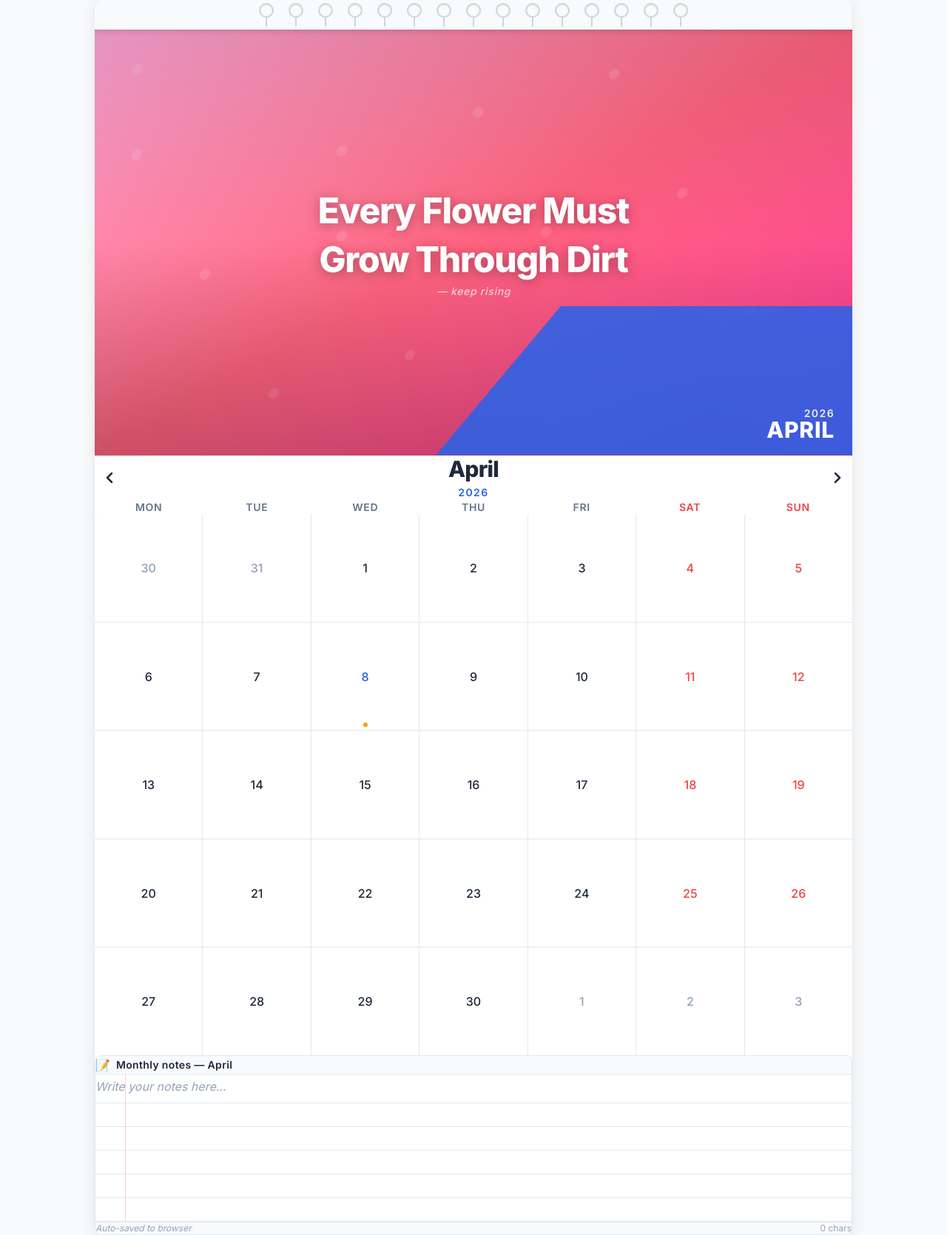
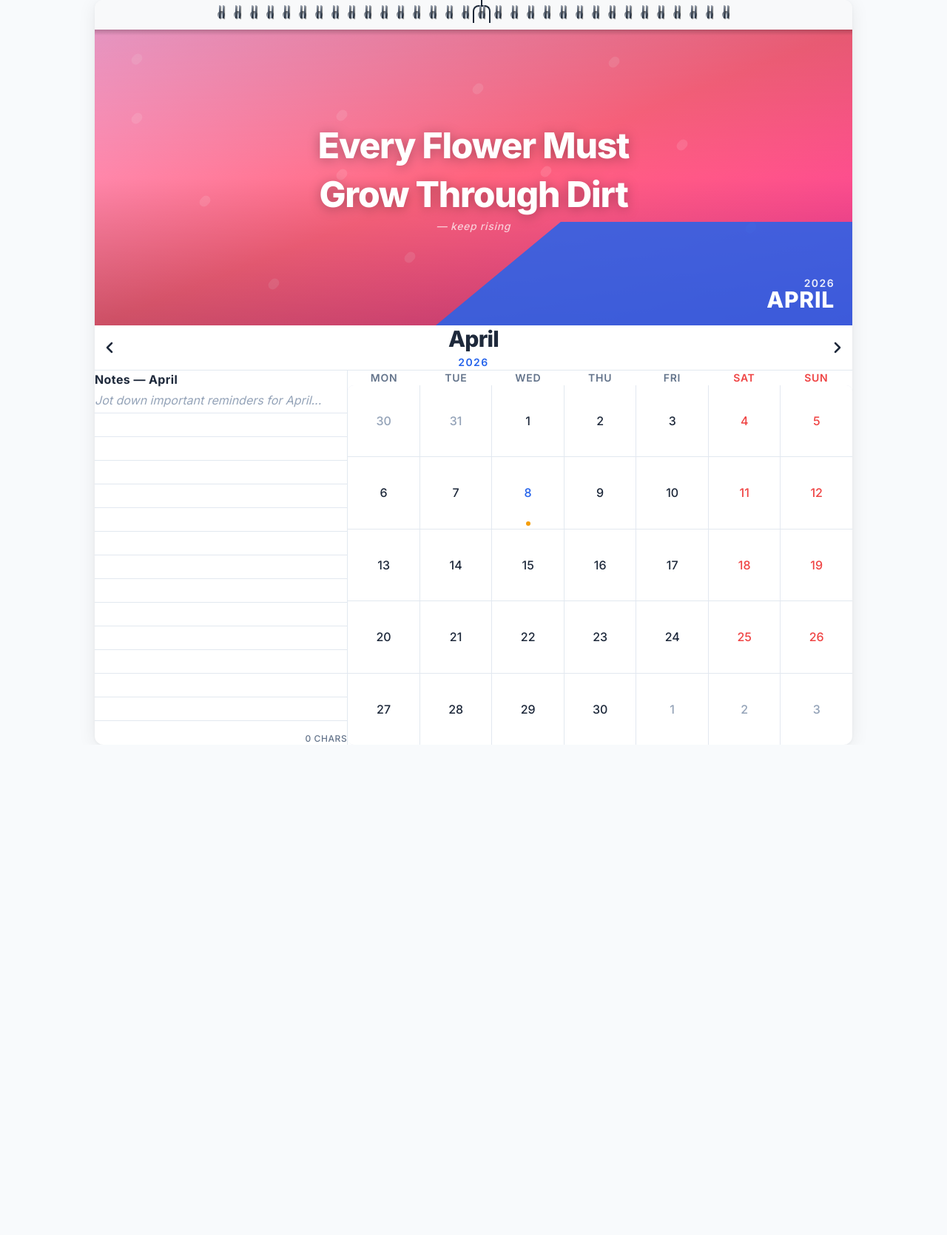
Before and after one commit to Subhashini-K/TUF_Calendar_Task, a React (Vite) app: page / in a window 1280 px wide. Shown: the whole page at 74% size. After the commit the page ends 1007 px from the top, so only its background shows below. Built offline with nearby package versions, Linux system fonts and the light colour scheme.

Commit message:
fix: Enhanced layout,spiral binding and notes

```diff
--- a/src/components/CalendarWidget.jsx
+++ b/src/components/CalendarWidget.jsx
@@ -1,8 +1,11 @@
 /**
  * CalendarWidget — Root component for the interactive wall calendar.
  *
- * Manages shared state (currentMonth, currentYear, selectedRange)
- * and composes all child components.
+ * Composes the full calendar layout:
+ *   Desktop: left panel = HeroImage, right panel = Header + Grid + Notes
+ *   Mobile:  stacked — HeroImage → Header → Grid → Notes
+ *
+ * Manages all shared state: currentMonth, currentYear, selectedRange.
  */
 
 import { useState, useCallback } from "react";
@@ -17,7 +20,7 @@ export const CalendarWidget = () => {
   const [currentYear, setCurrentYear] = useState(today.getFullYear());
   const [selectedRange, setSelectedRange] = useState({ start: null, end: null });
 
-  const handlePrevMonth = () => {
+  const handlePrevMonth = useCallback(() => {
     setCurrentMonth((prevMonth) => {
       if (prevMonth === 0) {
         setCurrentYear((y) => y - 1);
@@ -25,11 +28,10 @@ export const CalendarWidget = () => {
       }
       return prevMonth - 1;
     });
-    // Reset selection when changing months
     setSelectedRange({ start: null, end: null });
-  };
+  }, []);
 
-  const handleNextMonth = () => {
+  const handleNextMonth = useCallback(() => {
     setCurrentMonth((prevMonth) => {
       if (prevMonth === 11) {
         setCurrentYear((y) => y + 1);
@@ -37,35 +39,60 @@ export const CalendarWidget = () => {
       }
       return prevMonth + 1;
     });
-    // Reset selection when changing months
     setSelectedRange({ start: null, end: null });
-  };
+  }, []);
 
   const handleRangeChange = useCallback((range) => {
     setSelectedRange(range);
   }, []);
 
   return (
-    <div className="w-full max-w-5xl mx-auto">
-      <div className="rounded-xl shadow-[var(--shadow-calendar)] bg-[var(--color-surface-card)] overflow-hidden">
+    <div className="w-full max-w-5xl mx-auto px-2 sm:px-0">
+      <div
+        className="
+          rounded-xl overflow-hidden
+          shadow-[var(--shadow-calendar)]
+          bg-[var(--color-surface-card)]
+          transition-shadow duration-[var(--transition-normal)]
+          hover:shadow-[var(--shadow-calendar-hover)]
+          flex flex-col
+        "
+      >
+        {/* ── Top Panel: Hero Image (Full Width) ── */}
         <HeroImage month={currentMonth} year={currentYear} />
+
+        {/* ── Middle Panel: Header ── */}
         <CalendarHeader
           month={currentMonth}
           year={currentYear}
           onPrev={handlePrevMonth}
           onNext={handleNextMonth}
         />
+
+        {/* Subtle separator */}
+        <div className="mx-5 h-[1px] bg-[var(--color-border-light)] shrink-0" />
+
+        {/* ── Bottom Panel: Notes (Left) + Grid (Right) ── */}
+        <div className="grid grid-cols-1 md:grid-cols-[1fr_1.5fr] lg:grid-cols-[1fr_2fr] gap-4 sm:gap-0 pt-2 sm:pt-4">
+          <div className="h-full">
+            {/* Notes Panel */}
+            <NotesPanel
+              selectedRange={selectedRange}
+              month={currentMonth}
+              year={currentYear}
+            />
+          </div>
+
+          <div className="h-full border-t sm:border-t-0 sm:border-l border-[var(--color-border-light)]">
+            {/* Calendar Grid */}
             <CalendarGrid
               month={currentMonth}
               year={currentYear}
               selectedRange={selectedRange}
               onRangeChange={handleRangeChange}
             />
-        <NotesPanel
-          selectedRange={selectedRange}
-          month={currentMonth}
-          year={currentYear}
-        />
+          </div>
+        </div>
       </div>
     </div>
   );
--- a/src/components/HeroImage.jsx
+++ b/src/components/HeroImage.jsx
@@ -118,7 +118,7 @@ const getSeasonalDecor = (month) => {
 };
 
 /** Number of spiral holes to render */
-const SPIRAL_HOLE_COUNT = 15;
+const SPIRAL_HOLE_COUNT = 32;
 
 export const HeroImage = ({ month, year }) => {
   const monthName = MONTH_NAMES[month];
@@ -126,47 +126,56 @@ export const HeroImage = ({ month, year }) => {
   const gradient = MONTH_GRADIENTS[month];
 
   return (
-    <div className="relative w-full select-none">
+    <div className="relative w-full h-full select-none flex flex-col">
       {/* ── Spiral Binding ── */}
       <div
         className="
           relative z-10 flex items-center justify-center
-          w-full h-8 sm:h-10
-          bg-[var(--color-surface-off-white)]
+          w-full h-8 sm:h-10 shrink-0
+          bg-[#f8f9fa]
         "
         aria-hidden="true"
       >
         {/* Shadow strip below binding */}
-        <div className="absolute top-full left-0 right-0 h-2 bg-gradient-to-b from-black/10 to-transparent z-10" />
+        <div className="absolute top-full left-0 right-0 h-2 bg-gradient-to-b from-black/20 to-transparent z-10" />
 
-        <div className="flex items-center justify-center gap-[clamp(8px,2.5vw,20px)] px-4">
-          {Array.from({ length: SPIRAL_HOLE_COUNT }, (_, i) => (
+        <div className="flex items-center justify-center gap-[clamp(4px,1vw,12px)] px-4">
+          {Array.from({ length: SPIRAL_HOLE_COUNT }, (_, i) => {
+            const isCenterHanger = i === Math.floor(SPIRAL_HOLE_COUNT / 2);
+
+            return (
               <div key={i} className="relative flex flex-col items-center">
-              {/* Ring */}
+                {/* Center Wall Hanger Hook */}
+                {isCenterHanger && (
+                  <div className="absolute -top-6 w-8 h-10 -ml-4 flex flex-col items-center">
+                    <div className="w-0.5 h-4 bg-gray-800" />
+                    <div className="w-6 h-6 border-b-2 border-l-2 border-r-2 border-gray-800 rounded-b-lg rotate-180" />
+                  </div>
+                )}
+
+                {/* Double Wire */}
+                <div className="absolute -top-1 sm:-top-2 flex gap-[2px] sm:gap-[3px] z-20">
+                  <div className="w-[1.5px] sm:w-[2px] h-[14px] sm:h-[18px] rounded-full bg-gradient-to-b from-gray-400 via-gray-600 to-gray-800 shadow-[1px_1px_1px_rgba(0,0,0,0.5)]" />
+                  <div className="w-[1.5px] sm:w-[2px] h-[14px] sm:h-[18px] rounded-full bg-gradient-to-b from-gray-400 via-gray-600 to-gray-800 shadow-[1px_1px_1px_rgba(0,0,0,0.5)]" />
+                </div>
+
+                {/* Punched Hole */}
                 <div
                   className="
-                  w-4 h-4 sm:w-5 sm:h-5
-                  rounded-full
-                  border-2 border-[var(--color-border-medium)]
-                  bg-[var(--color-surface-off-white)]
-                  shadow-[inset_0_1px_2px_rgba(0,0,0,0.1)]
-                "
-              />
-              {/* Wire connector */}
-              <div
-                className="
-                  w-[2px] h-2 sm:h-3
+                    w-2 h-2 sm:w-2.5 sm:h-2.5
+                    rounded-full mt-1.5
                     bg-[var(--color-border-medium)]
-                  rounded-b-full
+                    shadow-[inset_0_2px_4px_rgba(0,0,0,0.6)]
                   "
                 />
               </div>
-          ))}
+            );
+          })}
         </div>
       </div>
 
       {/* ── Hero Panel ── */}
-      <div className={`relative w-full aspect-[16/10] sm:aspect-[16/9] overflow-hidden bg-gradient-to-br ${gradient}`}>
+      <div className={`relative w-full aspect-[16/10] lg:aspect-auto lg:flex-1 lg:min-h-[400px] overflow-hidden bg-gradient-to-br ${gradient}`}>
         {/* Seasonal decorative elements */}
         {getSeasonalDecor(month)}
 
--- a/src/components/NotesPanel.jsx
+++ b/src/components/NotesPanel.jsx
@@ -20,140 +20,144 @@ const MONTH_NAMES = [
 ];
 
 /**
- * Generates the localStorage key for a given month/year.
- */
-const getStorageKey = (year, month) => {
-  const monthStr = String(month + 1).padStart(2, "0");
-  return `calendar-notes-${year}-${monthStr}`;
-};
-
-/**
  * Formats a Date as "Mon D" (e.g. "Apr 3").
  */
 const formatShortDate = (date) => {
   return date.toLocaleDateString("en-US", { month: "short", day: "numeric" });
 };
 
+/**
+ * Generates context (key, header) based on the selection state.
+ */
+const getNotesContext = (selectedRange, year, month) => {
+  const start = selectedRange?.start;
+  const end = selectedRange?.end;
+
+  // 1. MONTHLY NOTES (no selection)
+  if (!start && !end) {
+    return {
+      key: `notes-monthly-${year}-${String(month + 1).padStart(2, "0")}`,
+      header: `Notes — ${MONTH_NAMES[month]}`,
+      placeholder: `Jot down important reminders for ${MONTH_NAMES[month]}...`,
+    };
+  }
+
+  // 2. DAILY NOTES (only start selected, or start == end)
+  if (start && (!end || start.getTime() === end.getTime())) {
+    const y = start.getFullYear();
+    const m = String(start.getMonth() + 1).padStart(2, "0");
+    const d = String(start.getDate()).padStart(2, "0");
+
+    return {
+      key: `notes-daily-${y}-${m}-${d}`,
+      header: `Notes: ${formatShortDate(start)}`,
+      placeholder: `What's happening on ${formatShortDate(start)}?`,
+    };
+  }
+
+  // 3. DATE RANGE NOTES (start and end selected)
+  if (start && end) {
+    const startStr = `${start.getFullYear()}-${start.getMonth() + 1}-${start.getDate()}`;
+    const endStr = `${end.getFullYear()}-${end.getMonth() + 1}-${end.getDate()}`;
+
+    return {
+      key: `notes-range-${startStr}-to-${endStr}`,
+      header: `Notes: ${formatShortDate(start)} – ${formatShortDate(end)}`,
+      placeholder: `Planning for ${formatShortDate(start)} to ${formatShortDate(end)}...`,
+    };
+  }
+};
+
 export const NotesPanel = ({ selectedRange, month, year }) => {
   const [notes, setNotes] = useState("");
-  const storageKey = getStorageKey(year, month);
-  const monthName = MONTH_NAMES[month];
 
-  // Load notes from localStorage when month/year changes
+  // Determine current notes context dynamically
+  const ctx = getNotesContext(selectedRange, year, month);
+
+  // Load notes from localStorage when context (storage key) changes
   useEffect(() => {
-    const savedNotes = localStorage.getItem(storageKey);
+    const savedNotes = localStorage.getItem(ctx.key);
     setNotes(savedNotes || "");
-  }, [storageKey]);
+  }, [ctx.key]);
 
-  // Save notes to localStorage on change (debounced via the handler)
+  // Save notes to localStorage on change
   const handleNotesChange = useCallback(
     (event) => {
       const value = event.target.value;
       setNotes(value);
-      localStorage.setItem(storageKey, value);
+      localStorage.setItem(ctx.key, value);
     },
-    [storageKey]
+    [ctx.key]
   );
 
-  // Build the header text
-  const hasRange = selectedRange?.start && selectedRange?.end;
-  const headerText = hasRange
-    ? `Notes for ${formatShortDate(selectedRange.start)} – ${formatShortDate(selectedRange.end)}`
-    : `Monthly notes — ${monthName}`;
-
   return (
-    <div className="px-3 pb-4 sm:px-5 sm:pb-5">
-      <div
+    <div className="px-3 pb-4 sm:px-5 sm:pb-5 h-full flex flex-col">
+      {/* ── Header ── */}
+      <h3
         className="
-          rounded-lg overflow-hidden
-          border border-[var(--color-border-light)]
-          bg-[var(--color-surface-white)]
+          text-sm sm:text-base font-bold
+          text-[var(--color-text-dark)]
+          mb-3 px-2 tracking-wide
         "
       >
-        {/* ── Header ── */}
-        <div
-          className="
-            flex items-center gap-2
-            px-4 py-2.5
-            bg-[var(--color-surface-off-white)]
-            border-b border-[var(--color-border-light)]
-          "
-        >
-          <span className="text-base" aria-hidden="true">📝</span>
-          <h3
-            className="
-              text-xs sm:text-sm font-semibold
-              text-[var(--color-text-dark)]
-              tracking-wide
-            "
-          >
-            {headerText}
+        {ctx.header}
       </h3>
-        </div>
 
       {/* ── Lined Textarea ── */}
-        <div className="relative">
-          {/* Ruled lines background */}
+      <div className="relative flex-1 bg-transparent overflow-hidden">
+        {/* Subtle Ruled lines background matching standard calendar styling */}
         <div
           className="absolute inset-0 pointer-events-none"
           aria-hidden="true"
           style={{
             backgroundImage:
               "repeating-linear-gradient(to bottom, transparent, transparent 31px, var(--color-border-light) 31px, var(--color-border-light) 32px)",
-              backgroundPositionY: "7px",
+            backgroundPositionY: "2px",
           }}
-          />
-
-          {/* Red margin line */}
-          <div
-            className="
-              absolute top-0 bottom-0 left-10
-              w-[1px]
-              bg-red-300/50
-            "
-            aria-hidden="true"
         />
 
         <textarea
           id="calendar-notes-textarea"
           value={notes}
           onChange={handleNotesChange}
-            placeholder="Write your notes here..."
-            aria-label={headerText}
-            rows={6}
+          placeholder={ctx.placeholder}
+          aria-label={ctx.header}
           className="
-              relative z-10 w-full
-              px-14 py-2
+            relative z-10 w-full h-full
+            px-2 py-1
             bg-transparent
-              text-sm sm:text-base
+            text-sm sm:text-base font-medium
             text-[var(--color-text-dark)]
-              leading-8
             resize-none
             outline-none
             placeholder:text-[var(--color-text-light)]
             placeholder:italic
+            placeholder:font-normal
           "
           style={{ lineHeight: "32px" }}
         />
       </div>
 
-        {/* ── Footer with character count ── */}
+      {/* ── Footer ── */}
       <div
         className="
           flex items-center justify-between
-            px-4 py-1.5
-            border-t border-[var(--color-border-light)]
-            bg-[var(--color-surface-off-white)]
+          pt-3 px-2
+          shrink-0
         "
       >
-          <span className="text-[10px] sm:text-xs text-[var(--color-text-light)] italic">
-            Auto-saved to browser
-          </span>
-          <span className="text-[10px] sm:text-xs text-[var(--color-text-light)]">
+        <div className="flex items-center gap-1.5 text-[10px] sm:text-xs text-[var(--color-text-light)] italic transition-opacity">
+          {notes && (
+            <>
+              <div className="w-1.5 h-1.5 rounded-full bg-green-500/80" />
+              <span>Saved</span>
+            </>
+          )}
+        </div>
+        <span className="text-[10px] sm:text-xs font-medium text-[var(--color-text-muted)] tracking-wider uppercase">
           {notes.length} chars
         </span>
       </div>
     </div>
-    </div>
   );
 };
```
Lines whose indentation alone changed are shown as unchanged.
